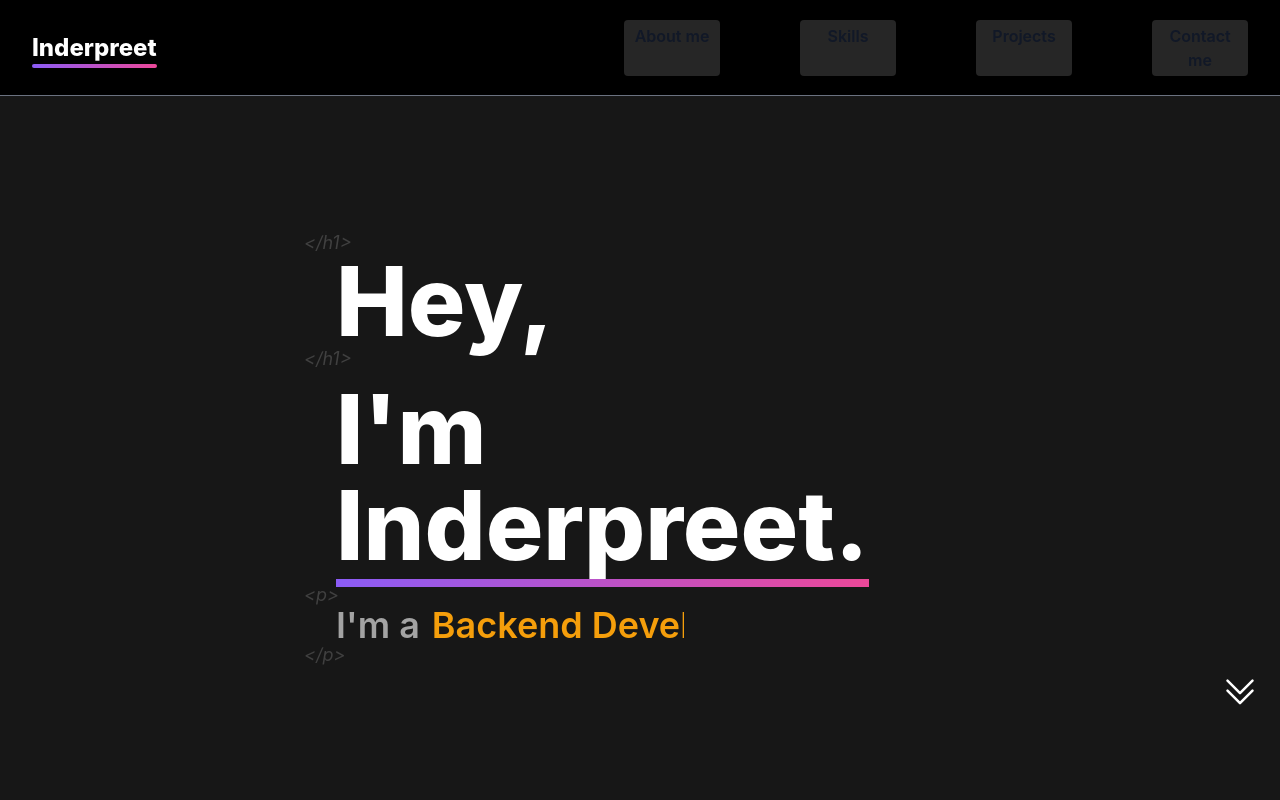
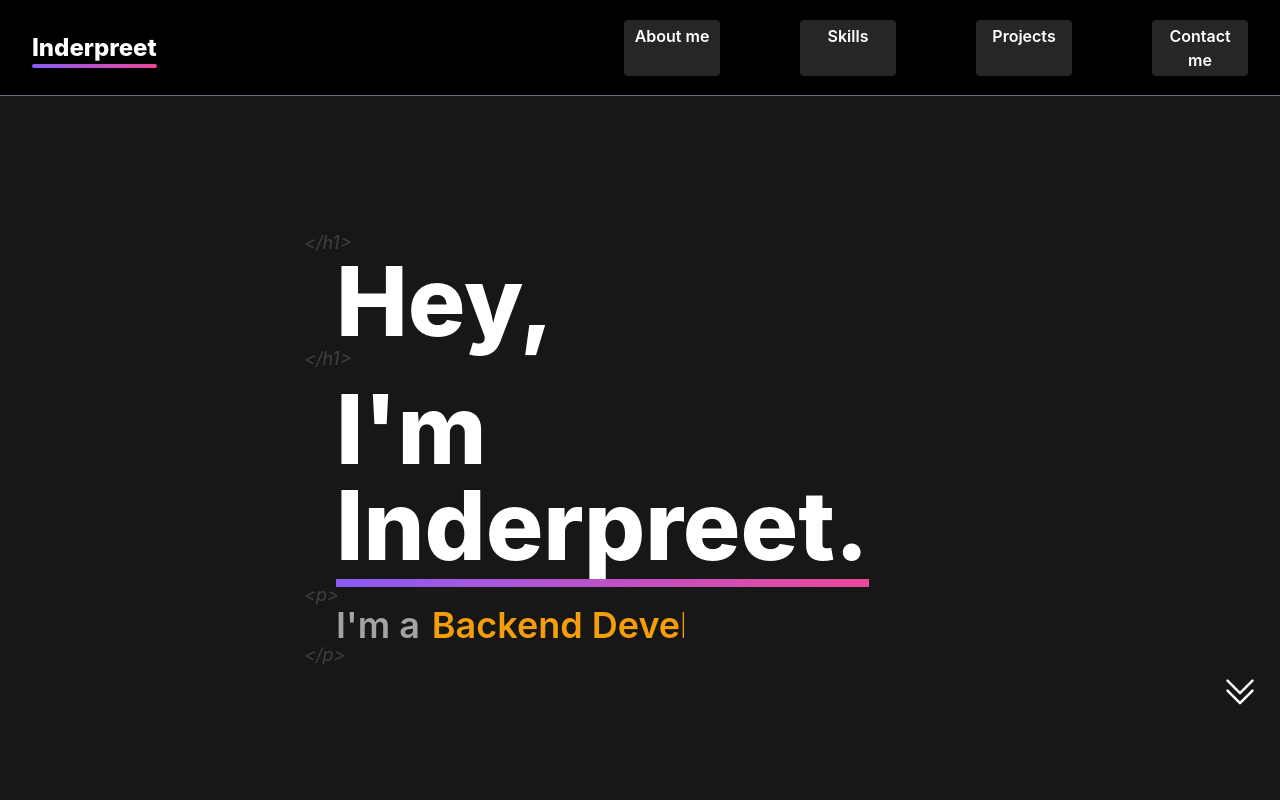
Before and after one commit to Inderpreet-React/portfolio, a React (Create React App) app: page / in a window 1280 px wide. Shown: the top 800 px of the page. Built offline with nearby package versions, Linux system fonts and the light colour scheme.

Commit message:
changed text to white

```diff
--- a/src/components/Navbar.js
+++ b/src/components/Navbar.js
@@ -17,7 +17,7 @@ export default function Navbar({
 			<ul className="hidden gap-2 md:flex md:gap-20">
 				<li
 					className={`flex cursor-pointer justify-center  rounded bg-neutral-800 transition-colors md:hover:bg-amber-500 ${
-						isAboutMeVisible && "bg-amber-500 text-gray-900"
+						isAboutMeVisible && "bg-amber-500"
 					}`}
 				>
 					<a
@@ -29,7 +29,7 @@ export default function Navbar({
 				</li>
 				<li
 					className={`flex cursor-pointer justify-center rounded bg-neutral-800 transition-colors md:hover:bg-amber-500 ${
-						isSkillsVisible && "bg-amber-500 text-gray-900"
+						isSkillsVisible && "bg-amber-500"
 					}`}
 				>
 					<a
@@ -41,7 +41,7 @@ export default function Navbar({
 				</li>
 				<li
 					className={`flex cursor-pointer justify-center rounded bg-neutral-800 transition-colors md:hover:bg-amber-500 ${
-						isProjectVisible && "bg-amber-500 text-gray-900"
+						isProjectVisible && "bg-amber-500"
 					}`}
 				>
 					<a
@@ -53,7 +53,7 @@ export default function Navbar({
 				</li>
 				<li
 					className={`flex cursor-pointer justify-center rounded bg-neutral-800 transition-colors md:hover:bg-amber-500 ${
-						isContactVisible && "bg-amber-500 text-gray-900"
+						isContactVisible && "bg-amber-500"
 					}`}
 				>
 					<a
```
